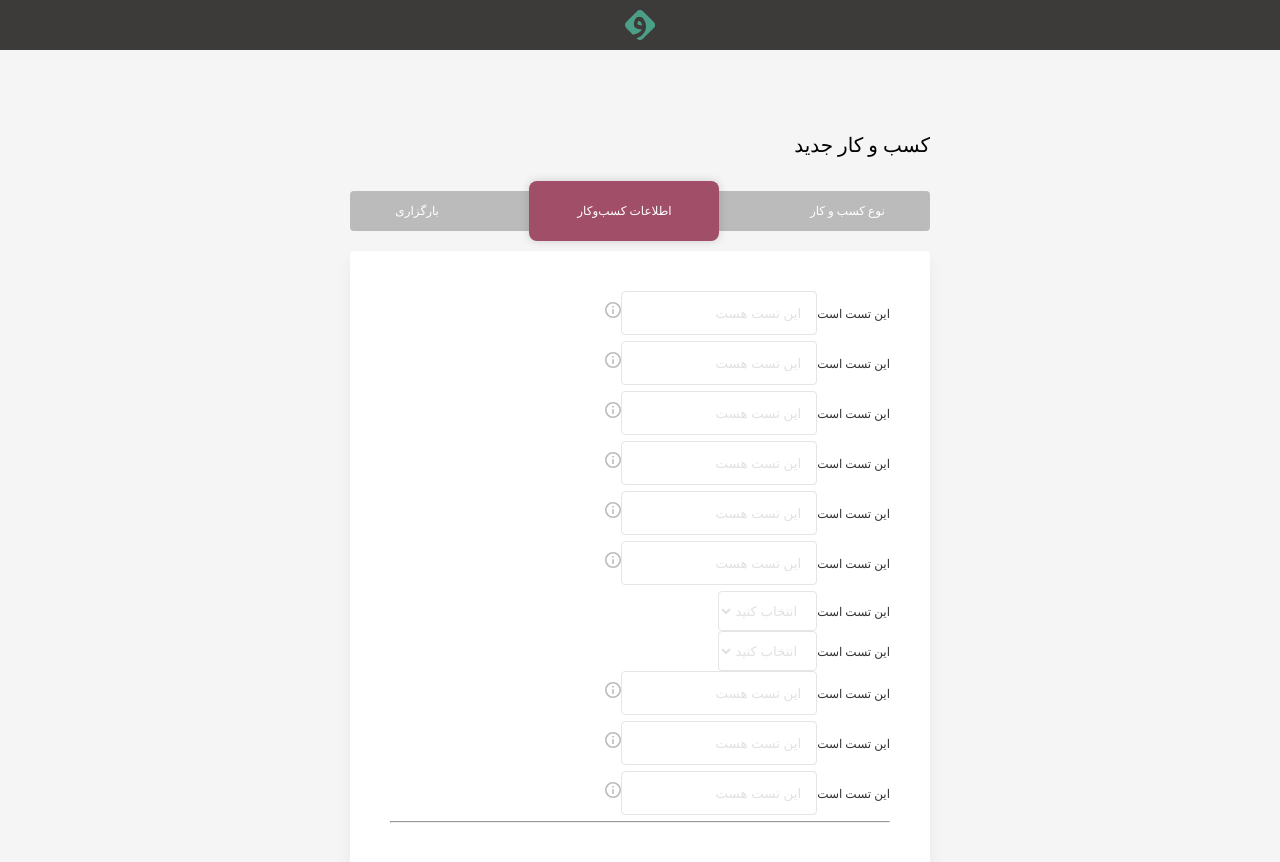
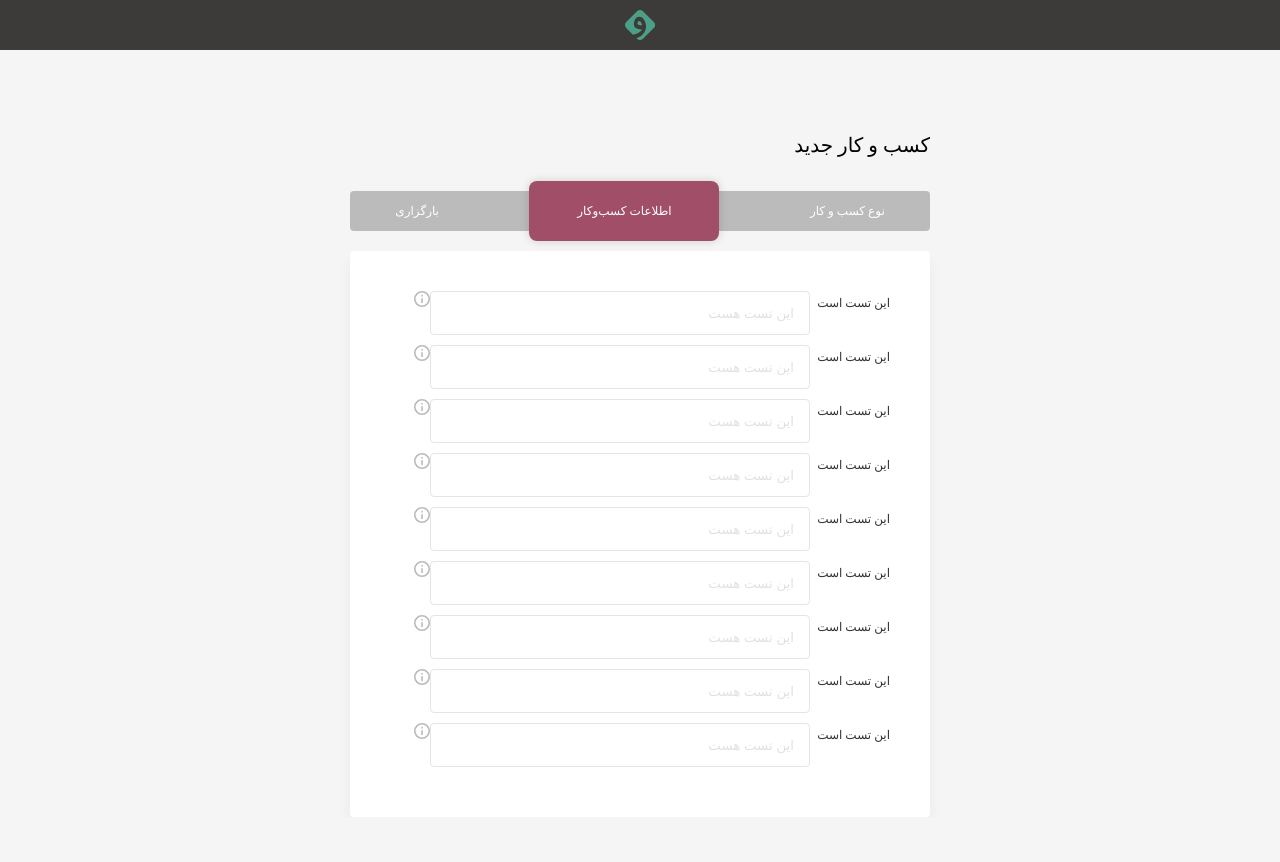
Before and after one commit to Saeed-jlnsi/vandar, a Vue app: page /#/ in a window 1280 px wide. Shown: the top 862 px of the page. After the commit the page ends 817 px from the top, so only its background shows below. Built offline with nearby package versions, Linux system fonts and the light colour scheme.

Commit message:
Create the LAYOUT of the form with CSS GRID

```diff
--- a/src/components/CustomInput/CustomInput.vue
+++ b/src/components/CustomInput/CustomInput.vue
@@ -14,9 +14,11 @@
         </div>
     </div> -->
     <div class="input-wrapper">
-        <label class="form-label" for="">این تست است</label>
-        <input class="form-input" type="text" placeholder="این تست هست">
+        <label for="name" class="form-label" >این تست است</label>
+        <input id="name" class="form-input" type="text" placeholder="این تست هست">
         <img src="/src/assets/icon/information-outline.svg" alt="">
+        <!-- <span>test</span>
+        <span>test</span> -->
     </div>
 </template>
 
--- a/src/components/CustomInput/custom-input.scss
+++ b/src/components/CustomInput/custom-input.scss
@@ -1,7 +1,9 @@
 
 .input-wrapper {
-    // display: flex;
-    // align-items: center;
+    margin-bottom: 10px;
+    display: grid;
+    grid-template-columns: 2fr 380px 1fr;
+    grid-row-gap: 10px;
     .form-label {
         color: #333333;
         line-height: 24px;
@@ -12,8 +14,6 @@
         border: 1px solid #E5E5E5;
         border-radius: 4px;
         padding-right: 15px;
-
-
     }
 
     ::placeholder {
--- a/src/views/Home.vue
+++ b/src/views/Home.vue
@@ -11,18 +11,20 @@
       </div>
       <div class="registration-form">
         <!-- SHOULD BE LOOPED INSIDE A V-FOR DIRECTIVE -->
+        <!-- <form action=""> -->
           <app-custom-input class="input-component"></app-custom-input>
           <app-custom-input class="input-component"></app-custom-input>
           <app-custom-input class="input-component"></app-custom-input>
           <app-custom-input class="input-component"></app-custom-input>
           <app-custom-input class="input-component"></app-custom-input>
           <app-custom-input class="input-component"></app-custom-input>
-        <app-custom-select class="select-component"></app-custom-select>
-        <app-custom-select class="select-component"></app-custom-select>
+          <!-- <app-custom-select class="select-component"></app-custom-select>
+          <app-custom-select class="select-component"></app-custom-select> -->
           <app-custom-input class="input-component"></app-custom-input>
           <app-custom-input class="input-component"></app-custom-input>
           <app-custom-input class="input-component"></app-custom-input>
-        <hr>
+        <!-- </form> -->
+        <!-- <hr> -->
       </div>
     </div>
   </div>
--- a/src/views/home.scss
+++ b/src/views/home.scss
@@ -67,11 +67,14 @@ html {
                 padding: 40px;
                 box-shadow: 0 10px 15px rgba(0, 0, 0, .05);
                 border-radius: 4px;
+                // display: grid;
 
-                .input-component {
-                    margin-bottom: 10px;
-                    height: 40px;
-                }
+
+                // form {
+                //     display: grid;
+                //     grid-gap: 10px;
+                //     grid-template-columns: 2fr 1fr;
+                // }
             }
         }
     }
```
Lines whose indentation alone changed are shown as unchanged.
